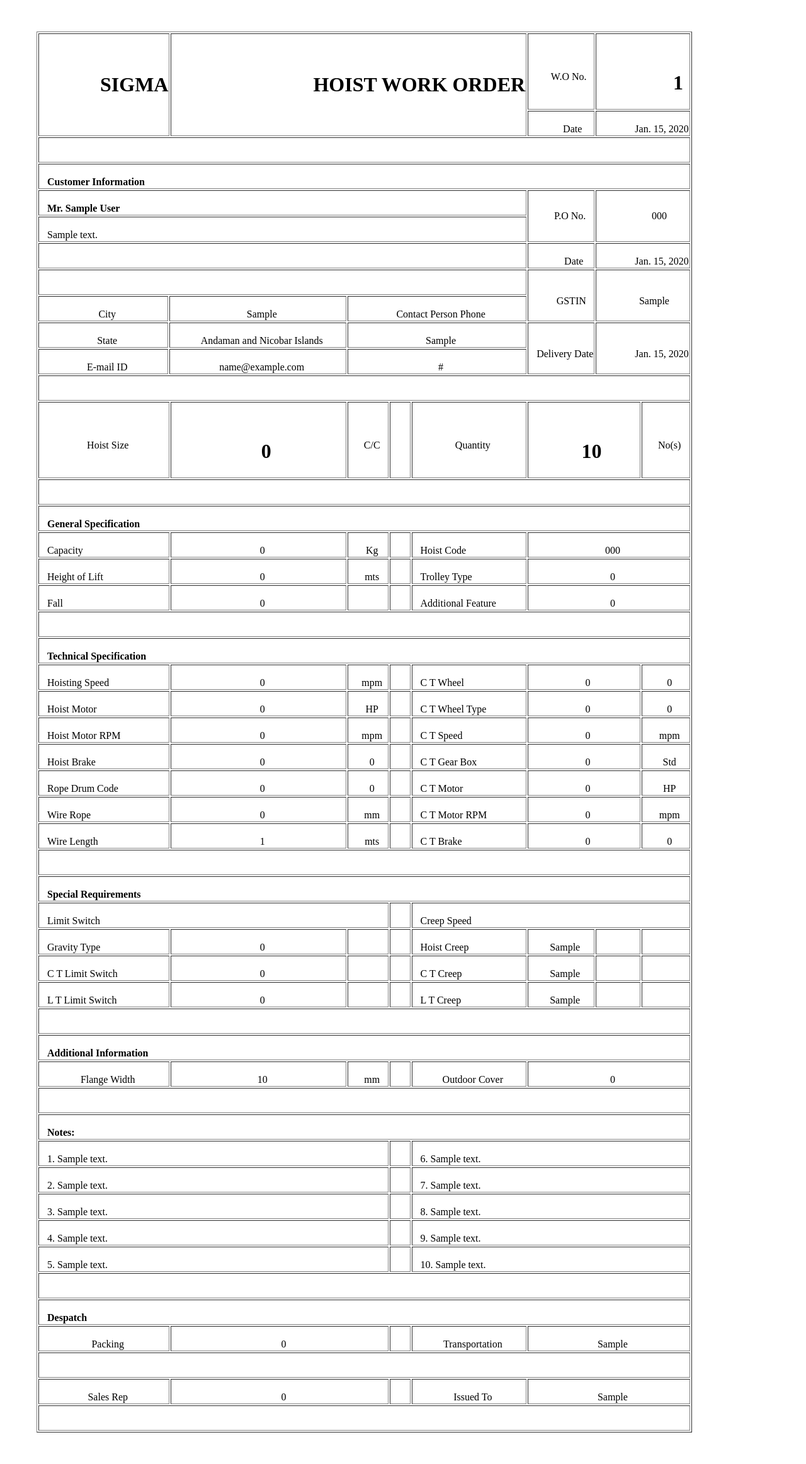
After one commit to Sreekar-Panchangam/sigma, a Django app: template workorder/templates/download_hwo.html in a window 1280 px wide. The commit adds this page. Shown: the whole page at 63% size. Run offline with Django 4.2, Linux system fonts and the light colour scheme; the template is opened without the code that fills it: values that come from a table or form of the project are taken from there, others are empty; tables that the repository leaves empty hold one stand-in row (values such as "Sample post").

Commit message:
ID 2 pdf

```diff
--- a/requirements.txt
+++ b/requirements.txt
@@ -1,5 +1,6 @@
 django==4.2.4
 django-bootstrap4==23.2
+django-pdfkit==0.3.1
 djangorestframework==3.14.0
 mysqlclient==2.2.0
 pillow==10.0.0
--- a/sigma/settings.py
+++ b/sigma/settings.py
@@ -29,7 +29,7 @@
 # SECURITY WARNING: don't run with debug turned on in production!
 DEBUG = True
 
-ALLOWED_HOSTS = []
+ALLOWED_HOSTS = ['localhost', '127.0.0.1']
 
 
 # Application definition
@@ -133,6 +133,8 @@
 MEDIA_URL = 'media/'
 MEDIA_ROOT = MEDIA_DIR
 
+WKHTMLTOPDF_CMD = 'C:/Program Files/wkhtmltopdf/bin/wkhtmltopdf.exe'
+
 # Default primary key field type
 # https://docs.djangoproject.com/en/4.2/ref/settings/#default-auto-field
 
--- /dev/null
+++ b/static/css/download.css
@@ -0,0 +1,27 @@
+.centered-cell {
+    display: table-cell;
+    vertical-align: middle;
+    text-align: center;
+    height: 100%;
+}
+
+.centre-table{
+    display: flex;
+    justify-content: center;
+}
+
+.centre-button{
+    display: flex;
+    justify-content: center;
+    align-items: center;
+    margin: auto;
+    margin-top: 20px;
+    margin-bottom: 50px;
+}
+
+.centre-table-print{
+    display: flex;
+    margin-left: 50px;
+    margin-top: 50px;
+    margin-bottom: 50px;
+}
--- /dev/null
+++ b/workorder/templates/download_hwo.html
@@ -0,0 +1,293 @@
+<!DOCTYPE html>
+{% load static %}
+<html lang="en" dir="ltr">
+  <head>
+    <meta charset="utf-8">
+    <title>{% block title %}Sigma{% endblock %}</title>
+
+    <link rel="stylesheet" href="{% static 'css/download.css'%}">
+
+  </head>
+  <body>
+    <div class="container row justify-content-center col-md-8">
+    <div class="centre-table-print">
+    <table border="1">
+            <tr>
+              <td scope="col" rowspan="2" colspan="2" class="centered-cell"><h1 class="table-h1-text-design">&nbsp;&nbsp;&nbsp;&nbsp;&nbsp;&nbsp;&nbsp;&nbsp;&nbsp;&nbsp;&nbsp;&nbsp;SIGMA</h1></td>
+              <td scope="col" rowspan="2" colspan="5" class="centered-cell"><h1 class="table-h3-text-design">&nbsp;&nbsp;&nbsp;&nbsp;&nbsp;&nbsp;&nbsp;&nbsp;&nbsp;&nbsp;&nbsp;&nbsp;&nbsp;&nbsp;&nbsp;&nbsp;&nbsp;&nbsp;&nbsp;&nbsp;&nbsp;&nbsp;&nbsp;&nbsp;&nbsp;&nbsp;&nbsp;&nbsp;HOIST WORK ORDER</h1></td>
+              <td rowspan="1" colspan="1" class="centered-cell"><br>&nbsp;&nbsp;&nbsp;&nbsp;&nbsp;&nbsp;W.O No.</td>
+              <td rowspan="1" colspan="2" class="centered-cell"><h1 class="table-h2-text-design"><br>&nbsp;&nbsp;&nbsp;&nbsp;&nbsp;&nbsp;&nbsp&nbsp;&nbsp;&nbsp;&nbsp;&nbsp;&nbsp;&nbsp{{ hwo.Work_Order_Number }}</td>
+            </tr>
+            <tr>
+              <td rowspan="1" colspan="1" class="centered-cell"><br>&nbsp;&nbsp;&nbsp;&nbsp;&nbsp;&nbsp;&nbsp;&nbsp;&nbsp;Date</td>
+              <td rowspan="1" colspan="2" class="centered-cell"><br>&nbsp;&nbsp;&nbsp;&nbsp;&nbsp;&nbsp;&nbsp;&nbsp;&nbsp;&nbsp;&nbsp;&nbsp;&nbsp;&nbsp;&nbsp;{{ hwo.date }}</td>
+            </tr>
+            <tr>
+              <td rowspan="1" colspan="10"><br>&nbsp;</td>
+            </tr>
+            <tr>
+              <td rowspan="1" colspan="10"><br>&nbsp;&nbsp;&nbsp;<b>Customer Information</b></td>
+            </tr>
+            <tr>
+              <td rowspan="1" colspan="7"><br>&nbsp;&nbsp;&nbsp;<b>{{ hwo.customer }}</b></td>
+              <td rowspan="2" colspan="1" class="centered-cell">&nbsp;&nbsp;&nbsp;&nbsp;&nbsp;&nbsp;&nbsp;P.O No.</td>
+              <td rowspan="2" colspan="2" class="centered-cell">&nbsp;&nbsp;&nbsp;&nbsp;&nbsp;&nbsp;&nbsp&nbsp;&nbsp;&nbsp;&nbsp;&nbsp;&nbsp;{{ hwo.P_O_Number }}</td>
+            </tr>
+            <tr>
+              <td rowspan="1" colspan="7"><br>&nbsp;&nbsp;&nbsp;{{ hwo.customer.address }}</td>
+            </tr>
+            <tr>
+              <td rowspan="1" colspan="7"></td>
+              <td rowspan="1" colspan="1" class="centered-cell"><br>&nbsp;&nbsp;&nbsp;&nbsp;&nbsp;&nbsp;&nbsp;&nbsp;&nbsp;&nbsp;Date</td>
+              <td rowspan="1" colspan="2" class="centered-cell"><br>&nbsp;&nbsp;&nbsp;&nbsp;&nbsp;&nbsp;&nbsp&nbsp;&nbsp;&nbsp;&nbsp;&nbsp;&nbsp;&nbsp;&nbsp;{{ hwo.P_O_Date }}</td>
+            </tr>
+            <tr>
+              <td rowspan="1" colspan="7"><br>&nbsp;</td>
+              <td rowspan="2" colspan="1" class="centered-cell"><br>&nbsp;&nbsp;&nbsp;&nbsp;&nbsp;&nbsp;&nbsp;&nbsp;GSTIN</td>
+              <td rowspan="2" colspan="2" class="centered-cell"><br>&nbsp;&nbsp;&nbsp;&nbsp;&nbsp;&nbsp;&nbsp;&nbsp;&nbsp;{{ hwo.customer.gstin }}</td>
+            </tr>
+            <tr>
+              <td rowspan="1" colspan="1" class="centered-cell"><br>&nbsp;&nbsp;&nbsp;City</td>
+              <td rowspan="1" colspan="2" class="centered-cell"><br>&nbsp;&nbsp;&nbsp;{{ hwo.customer.city }}</td>
+              <td rowspan="1" colspan="4" class="centered-cell"><br>&nbsp;&nbsp;&nbsp;Contact Person Phone</td>
+            </tr>
+            <tr>
+              <td rowspan="1" colspan="1" class="centered-cell"><br>&nbsp;&nbsp;&nbsp;State</td>
+              <td rowspan="1" colspan="2" class="centered-cell"><br>&nbsp;&nbsp;&nbsp;{{ hwo.customer.state }}</td>
+              <td rowspan="1" colspan="4" class="centered-cell"><br>&nbsp;&nbsp;&nbsp;{{ hwo.customer.contact_person }}</td>
+              <td rowspan="2" colspan="1" class="centered-cell"><br>&nbsp;&nbsp;&nbsp;Delivery Date</td>
+              <td rowspan="2" colspan="2" class="centered-cell"><br>&nbsp;&nbsp;&nbsp;&nbsp;&nbsp;&nbsp;&nbsp;&nbsp;&nbsp;&nbsp;&nbsp;&nbsp;&nbsp;&nbsp;&nbsp;{{ hwo.delivery_date }}</td>
+            </tr>
+            <tr>
+              <td rowspan="1" colspan="1" class="centered-cell"><br>&nbsp;&nbsp;&nbsp;E-mail ID</td>
+              <td rowspan="1" colspan="2" class="centered-cell"><br>&nbsp;&nbsp;&nbsp;{{ hwo.customer.email }}</td>
+              <td rowspan="1" colspan="4" class="centered-cell"><br>&nbsp;&nbsp;&nbsp;{{ hwo.customer.website }}</td>
+            </tr>
+            <tr>
+              <td rowspan="1" colspan="10"><br>&nbsp;</td>
+            </tr>
+            <tr>
+              <td rowspan="1" colspan="2" class="centered-cell"><br>&nbsp;&nbsp;&nbsp;Hoist Size</td>
+              <td rowspan="1" colspan="1" class="centered-cell"><h1 class="table-h2-text-design"><br>&nbsp;&nbsp;&nbsp;{{ hwo.hoist_size }}</h1></td>
+              <td rowspan="1" colspan="1" class="centered-cell"><br>&nbsp;&nbsp;&nbsp;C/C</td>
+              <td rowspan="1" colspan="1"></td>
+              <td rowspan="1" colspan="2" class="centered-cell"><br>&nbsp;&nbsp;&nbsp;Quantity</td>
+              <td rowspan="1" colspan="2" class="centered-cell"><h1 class="table-h2-text-design"><br>&nbsp;&nbsp;&nbsp;{{ hwo.quantity }}</h1></td>
+              <td rowspan="1" colspan="1" class="centered-cell"><br>&nbsp;&nbsp;&nbsp;No(s)</td>
+            </tr>
+            <tr>
+              <td rowspan="1" colspan="10"><br>&nbsp;</td>
+            </tr>
+            <tr>
+              <td rowspan="1" colspan="10"><b><br>&nbsp;&nbsp;&nbsp;General Specification</b></td>
+            </tr>
+            <tr>
+              <td rowspan="1" colspan="2"><br>&nbsp;&nbsp;&nbsp;Capacity</td>
+              <td rowspan="1" colspan="1" class="centered-cell"><br>&nbsp;&nbsp;&nbsp;{{ hwo.capacity }}</td>
+              <td rowspan="1" colspan="1" class="centered-cell"><br>&nbsp;&nbsp;&nbsp;Kg</td>
+              <td rowspan="1" colspan="1">&nbsp;&nbsp;&nbsp;&nbsp;&nbsp;</td>
+              <td rowspan="1" colspan="2"><br>&nbsp;&nbsp;&nbsp;Hoist Code</td>
+              <td rowspan="1" colspan="3" class="centered-cell"><br>&nbsp;&nbsp;&nbsp;{{ hwo.hoist_code }}</td>
+            </tr>
+            <tr>
+              <td rowspan="1" colspan="2"><br>&nbsp;&nbsp;&nbsp;Height of Lift</td>
+              <td rowspan="1" colspan="1" class="centered-cell"><br>&nbsp;&nbsp;&nbsp;{{ hwo.height }}</td>
+              <td rowspan="1" colspan="1" class="centered-cell"><br>&nbsp;&nbsp;&nbsp;mts</td>
+              <td rowspan="1" colspan="1"></td>
+              <td rowspan="1" colspan="2"><br>&nbsp;&nbsp;&nbsp;Trolley Type</td>
+              <td rowspan="1" colspan="3" class="centered-cell"><br>&nbsp;&nbsp;&nbsp;{{ hwo.trolley_type }}</td>
+            </tr>
+            <tr>
+              <td rowspan="1" colspan="2"><br>&nbsp;&nbsp;&nbsp;Fall</td>
+              <td rowspan="1" colspan="1" class="centered-cell"><br>&nbsp;&nbsp;&nbsp;{{ hwo.fall }}</td>
+              <td rowspan="1" colspan="1"></td>
+              <td rowspan="1" colspan="1"></td>
+              <td rowspan="1" colspan="2"><br>&nbsp;&nbsp;&nbsp;Additional Feature</td>
+              <td rowspan="1" colspan="3" class="centered-cell"><br>&nbsp;&nbsp;&nbsp;{{ hwo.additional_feature }}</td>
+            </tr>
+            <tr>
+              <td rowspan="1" colspan="10"><br>&nbsp;&nbsp;&nbsp;&nbsp;</td>
+            </tr>
+            <tr>
+              <td rowspan="1" colspan="10"><br>&nbsp;&nbsp;&nbsp;<b>Technical Specification</b></td>
+            </tr>
+            <tr>
+              <td rowspan="1" colspan="2"><br>&nbsp;&nbsp;&nbsp;Hoisting Speed</td>
+              <td rowspan="1" colspan="1" class="centered-cell"><br>&nbsp;&nbsp;&nbsp;{{ hwo.hoist_speed }}</td>
+              <td rowspan="1" colspan="1" class="centered-cell"><br>&nbsp;&nbsp;&nbsp;mpm</td>
+              <td rowspan="1" colspan="1"></td>
+              <td rowspan="1" colspan="2"><br>&nbsp;&nbsp;&nbsp;C T Wheel</td>
+              <td rowspan="1" colspan="2" class="centered-cell"><br>&nbsp;&nbsp;&nbsp;{{ hwo.C_T_wheel }}</td>
+              <td rowspan="1" colspan="1" class="centered-cell"><br>&nbsp;&nbsp;&nbsp;{{ hwo.tread }}</td>
+            </tr>
+            <tr>
+              <td rowspan="1" colspan="2"><br>&nbsp;&nbsp;&nbsp;Hoist Motor</td>
+              <td rowspan="1" colspan="1" class="centered-cell"><br>&nbsp;&nbsp;&nbsp;{{ hwo.hoist_motor }}</td>
+              <td rowspan="1" colspan="1" class="centered-cell"><br>&nbsp;&nbsp;&nbsp;HP</td>
+              <td rowspan="1" colspan="1"></td>
+              <td rowspan="1" colspan="2"><br>&nbsp;&nbsp;&nbsp;C T Wheel Type</td>
+              <td rowspan="1" colspan="2" class="centered-cell"><br>&nbsp;&nbsp;&nbsp;{{ hwo.C_T_wheel_type }}</td>
+              <td rowspan="1" colspan="1" class="centered-cell"><br>&nbsp;&nbsp;&nbsp;{{ hwo.C_T_wheel_type_2 }}</td>
+            </tr>
+            <tr>
+              <td rowspan="1" colspan="2"><br>&nbsp;&nbsp;&nbsp;Hoist Motor RPM</td>
+              <td rowspan="1" colspan="1" class="centered-cell"><br>&nbsp;&nbsp;&nbsp;{{ hwo.hoist_motor_rpm }}</td>
+              <td rowspan="1" colspan="1" class="centered-cell"><br>&nbsp;&nbsp;&nbsp;mpm</td>
+              <td rowspan="1" colspan="1"></td>
+              <td rowspan="1" colspan="2"><br>&nbsp;&nbsp;&nbsp;C T Speed</td>
+              <td rowspan="1" colspan="2" class="centered-cell"><br>&nbsp;&nbsp;&nbsp;{{ hwo.C_T_speed }}</td>
+              <td rowspan="1" colspan="1" class="centered-cell"><br>&nbsp;&nbsp;&nbsp;mpm</td>
+            </tr>
+            <tr>
+              <td rowspan="1" colspan="2"><br>&nbsp;&nbsp;&nbsp;Hoist Brake</td>
+              <td rowspan="1" colspan="1" class="centered-cell"><br>&nbsp;&nbsp;&nbsp;{{ hwo.hoist_brake }}</td>
+              <td rowspan="1" colspan="1" class="centered-cell"><br>&nbsp;&nbsp;&nbsp;{{ hwo.hoist_brake_type }}</td>
+              <td rowspan="1" colspan="1"></td>
+              <td rowspan="1" colspan="2"><br>&nbsp;&nbsp;&nbsp;C T Gear Box</td>
+              <td rowspan="1" colspan="2" class="centered-cell"><br>&nbsp;&nbsp;&nbsp;{{ hwo.C_T_gear_box }}</td>
+              <td rowspan="1" colspan="1" class="centered-cell"><br>&nbsp;&nbsp;&nbsp;Std</td>
+            </tr>
+            <tr>
+              <td rowspan="1" colspan="2"><br>&nbsp;&nbsp;&nbsp;Rope Drum Code</td>
+              <td rowspan="1" colspan="1" class="centered-cell"><br>&nbsp;&nbsp;&nbsp;{{ hwo.rope_drum_code }}</td>
+              <td rowspan="1" colspan="1" class="centered-cell"><br>&nbsp;&nbsp;&nbsp;{{ hwo.rope_reeving }}</td>
+              <td rowspan="1" colspan="1"></td>
+              <td rowspan="1" colspan="2"><br>&nbsp;&nbsp;&nbsp;C T Motor</td>
+              <td rowspan="1" colspan="2" class="centered-cell"><br>&nbsp;&nbsp;&nbsp;{{ hwo.C_T_motor }}</td>
+              <td rowspan="1" colspan="1" class="centered-cell"><br>&nbsp;&nbsp;&nbsp;HP</td>
+            </tr>
+            <tr>
+              <td rowspan="1" colspan="2"><br>&nbsp;&nbsp;&nbsp;Wire Rope</td>
+              <td rowspan="1" colspan="1" class="centered-cell"><br>&nbsp;&nbsp;&nbsp;{{ hwo.wire_rope }}</td>
+              <td rowspan="1" colspan="1" class="centered-cell"><br>&nbsp;&nbsp;&nbsp;mm</td>
+              <td rowspan="1" colspan="1"></td>
+              <td rowspan="1" colspan="2"><br>&nbsp;&nbsp;&nbsp;C T Motor RPM</td>
+              <td rowspan="1" colspan="2" class="centered-cell"><br>&nbsp;&nbsp;&nbsp;{{ hwo.C_T_motor_rpm }}</td>
+              <td rowspan="1" colspan="1" class="centered-cell"><br>&nbsp;&nbsp;&nbsp;mpm</td>
+            </tr>
+            <tr>
+              <td rowspan="1" colspan="2"><br>&nbsp;&nbsp;&nbsp;Wire Length</td>
+              <td rowspan="1" colspan="1" class="centered-cell"><br>&nbsp;&nbsp;&nbsp;{{ hwo.wire_length }}</td>
+              <td rowspan="1" colspan="1" class="centered-cell"><br>&nbsp;&nbsp;&nbsp;mts</td>
+              <td rowspan="1" colspan="1"></td>
+              <td rowspan="1" colspan="2"><br>&nbsp;&nbsp;&nbsp;C T Brake</td>
+              <td rowspan="1" colspan="2" class="centered-cell"><br>&nbsp;&nbsp;&nbsp;{{ hwo.C_T_brake }}</td>
+              <td rowspan="1" colspan="1" class="centered-cell"><br>&nbsp;&nbsp;&nbsp;{{ hwo.C_T_brake_type }}</td>
+            </tr>
+            <tr>
+              <td rowspan="1" colspan="10"><br>&nbsp;&nbsp;&nbsp;&nbsp;</td>
+            </tr>
+            <tr>
+              <td rowspan="1" colspan="10"><br>&nbsp;&nbsp;&nbsp;<b>Special Requirements</b></td>
+            </tr>
+            <tr>
+              <td rowspan="1" colspan="4"><br>&nbsp;&nbsp;&nbsp;Limit Switch</td>
+              <td rowspan="1" colspan="1"></td>
+              <td rowspan="1" colspan="5"><br>&nbsp;&nbsp;&nbsp;Creep Speed</td>
+            </tr>
+            <tr>
+              <td rowspan="1" colspan="2"><br>&nbsp;&nbsp;&nbsp;Gravity Type</td>
+              <td rowspan="1" colspan="1" class="centered-cell">{% if hwo.gravity_type %}<br>&nbsp;&nbsp;&nbsp;{{ hwo.gravity_type }}{% endif %}</td>
+              <td rowspan="1" colspan="1"></td>
+              <td rowspan="1" colspan="1"></td>
+              <td rowspan="1" colspan="2"><br>&nbsp;&nbsp;&nbsp;Hoist Creep</td>
+              <td rowspan="1" colspan="1" class="centered-cell">{% if hwo.hoist_creep %}<br>&nbsp;&nbsp;&nbsp;{{ hwo.hoist_creep }}{% endif %}</td>
+              <td rowspan="1" colspan="1" class="centered-cell">&nbsp;&nbsp;&nbsp;&nbsp;&nbsp;&nbsp;&nbsp;&nbsp;&nbsp;&nbsp;&nbsp;</td>
+              <td rowspan="1" colspan="1" class="centered-cell">&nbsp;</td>
+            </tr>
+            <tr>
+              <td rowspan="1" colspan="2"><br>&nbsp;&nbsp;&nbsp;C T Limit Switch</td>
+              <td rowspan="1" colspan="1" class="centered-cell">{% if hwo.C_T_limit_switch %}<br>&nbsp;&nbsp;&nbsp;{{ hwo.C_T_limit_switch }}{% endif %}</td>
+              <td rowspan="1" colspan="1"></td>
+              <td rowspan="1" colspan="1"></td>
+              <td rowspan="1" colspan="2"><br>&nbsp;&nbsp;&nbsp;C T Creep</td>
+              <td rowspan="1" colspan="1" class="centered-cell">{% if hwo.C_T_creep %}<br>&nbsp;&nbsp;&nbsp;{{ hwo.C_T_creep }}{% endif %}</td>
+              <td rowspan="1" colspan="1" class="centered-cell"></td>
+              <td rowspan="1" colspan="1" class="centered-cell"></td>
+            </tr>
+            <tr>
+              <td rowspan="1" colspan="2"><br>&nbsp;&nbsp;&nbsp;L T Limit Switch</td>
+              <td rowspan="1" colspan="1" class="centered-cell">{% if hwo.L_T_limit_switch %}<br>&nbsp;&nbsp;&nbsp;{{ hwo.L_T_limit_switch }}{% endif %}</td>
+              <td rowspan="1" colspan="1"></td>
+              <td rowspan="1" colspan="1"></td>
+              <td rowspan="1" colspan="2"><br>&nbsp;&nbsp;&nbsp;L T Creep</td>
+              <td rowspan="1" colspan="1" class="centered-cell">{% if hwo.L_T_creep %}<br>&nbsp;&nbsp;&nbsp;{{ hwo.L_T_creep }}{% endif %}</td>
+              <td rowspan="1" colspan="1" class="centered-cell"></td>
+              <td rowspan="1" colspan="1" class="centered-cell"></td>
+            </tr>
+            <tr>
+              <td rowspan="1" colspan="10"><br>&nbsp;&nbsp;&nbsp;&nbsp;</td>
+            </tr>
+            <tr>
+              <td rowspan="1" colspan="10"><br>&nbsp;&nbsp;&nbsp;<b>Additional Information</b></td>
+            </tr>
+            <tr>
+              <td rowspan="1" colspan="2" class="centered-cell"><br>&nbsp;&nbsp;&nbsp;Flange Width</td>
+              <td rowspan="1" colspan="1" class="centered-cell"><br>&nbsp;&nbsp;&nbsp;{{ hwo.flange_width }}</td>
+              <td rowspan="1" colspan="1" class="centered-cell"><br>&nbsp;&nbsp;&nbsp;mm</td>
+              <td rowspan="1" colspan="1"></td>
+              <td rowspan="1" colspan="2" class="centered-cell"><br>&nbsp;&nbsp;&nbsp;Outdoor Cover</td>
+              <td rowspan="1" colspan="3" class="centered-cell"><br>&nbsp;&nbsp;&nbsp;{{ hwo.outdoor_cover }}</td>
+            </tr>
+            <tr>
+              <td rowspan="1" colspan="10"><br>&nbsp;&nbsp;&nbsp;&nbsp;</td>
+            </tr>
+            <tr>
+              <td rowspan="1" colspan="10"><b><br>&nbsp;&nbsp;&nbsp;Notes:</b></td>
+            </tr>
+            <tr>
+              <td rowspan="1" colspan="4"><br>&nbsp;&nbsp;&nbsp;1. {{ hwo.notes_1 }}</td>
+              <td rowspan="1" colspan="1">&nbsp;</td>
+              <td rowspan="1" colspan="5"><br>&nbsp;&nbsp;&nbsp;6. {{ hwo.notes_6 }}</td>
+            </tr>
+            <tr>
+              <td rowspan="1" colspan="4"><br>&nbsp;&nbsp;&nbsp;2. {{ hwo.notes_2 }}</td>
+              <td rowspan="1" colspan="1">&nbsp;</td>
+              <td rowspan="1" colspan="5"><br>&nbsp;&nbsp;&nbsp;7. {{ hwo.notes_7 }}</td>
+            </tr>
+            <tr>
+              <td rowspan="1" colspan="4"><br>&nbsp;&nbsp;&nbsp;3. {{ hwo.notes_3 }}</td>
+              <td rowspan="1" colspan="1">&nbsp;</td>
+              <td rowspan="1" colspan="5"><br>&nbsp;&nbsp;&nbsp;8. {{ hwo.notes_8 }}</td>
+            </tr>
+            <tr>
+              <td rowspan="1" colspan="4"><br>&nbsp;&nbsp;&nbsp;4. {{ hwo.notes_4 }}</td>
+              <td rowspan="1" colspan="1">&nbsp;</td>
+              <td rowspan="1" colspan="5"><br>&nbsp;&nbsp;&nbsp;9. {{ hwo.notes_9 }}</td>
+            </tr>
+            <tr>
+              <td rowspan="1" colspan="4"><br>&nbsp;&nbsp;&nbsp;5. {{ hwo.notes_5 }}</td>
+              <td rowspan="1" colspan="1">&nbsp;</td>
+              <td rowspan="1" colspan="5"><br>&nbsp;&nbsp;&nbsp;10. {{ hwo.notes_10 }}</td>
+            </tr>
+            <tr>
+              <td rowspan="1" colspan="10"><br>&nbsp;&nbsp;&nbsp;&nbsp;</td>
+            </tr>
+            <tr>
+              <td rowspan="1" colspan="10"><br>&nbsp;&nbsp;&nbsp;<b>Despatch</b></td>
+            </tr>
+            <tr>
+              <td rowspan="1" colspan="2" class="centered-cell"><br>&nbsp;&nbsp;&nbsp;Packing</td>
+              <td rowspan="1" colspan="2" class="centered-cell"><br>&nbsp;&nbsp;&nbsp;{{ hwo.packing }}</td>
+              <td rowspan="1" colspan="1"></td>
+              <td rowspan="1" colspan="2" class="centered-cell"><br>&nbsp;&nbsp;&nbsp;Transportation</td>
+              <td rowspan="1" colspan="3" class="centered-cell"><br>&nbsp;&nbsp;&nbsp;{{ hwo.transportation }}</td>
+            </tr>
+            <tr>
+              <td rowspan="1" colspan="10"><br>&nbsp;&nbsp;&nbsp;&nbsp;</td>
+            </tr>
+            <tr>
+              <td rowspan="1" colspan="2" class="centered-cell"><br>&nbsp;&nbsp;&nbsp;Sales Rep</td>
+              <td rowspan="1" colspan="2" class="centered-cell"><br>&nbsp;&nbsp;&nbsp;{{ hwo.sales_rep }}</td>
+              <td rowspan="1" colspan="1"></td>
+              <td rowspan="1" colspan="2" class="centered-cell"><br>&nbsp;&nbsp;&nbsp;Issued To</td>
+              <td rowspan="1" colspan="3" class="centered-cell"><br>&nbsp;&nbsp;&nbsp;{{ hwo.issued_to }}</td>
+            </tr>
+            <tr>
+              <td rowspan="1" colspan="10"><br>&nbsp;&nbsp;&nbsp;&nbsp;</td>
+            </tr>
+    </table><br>
+  </div>
+  </div>
+  </body>
+</html>
```
Also changed, not shown: static/css/master.css (+7 -0 lines), workorder/views.py (+20 -0 lines).
